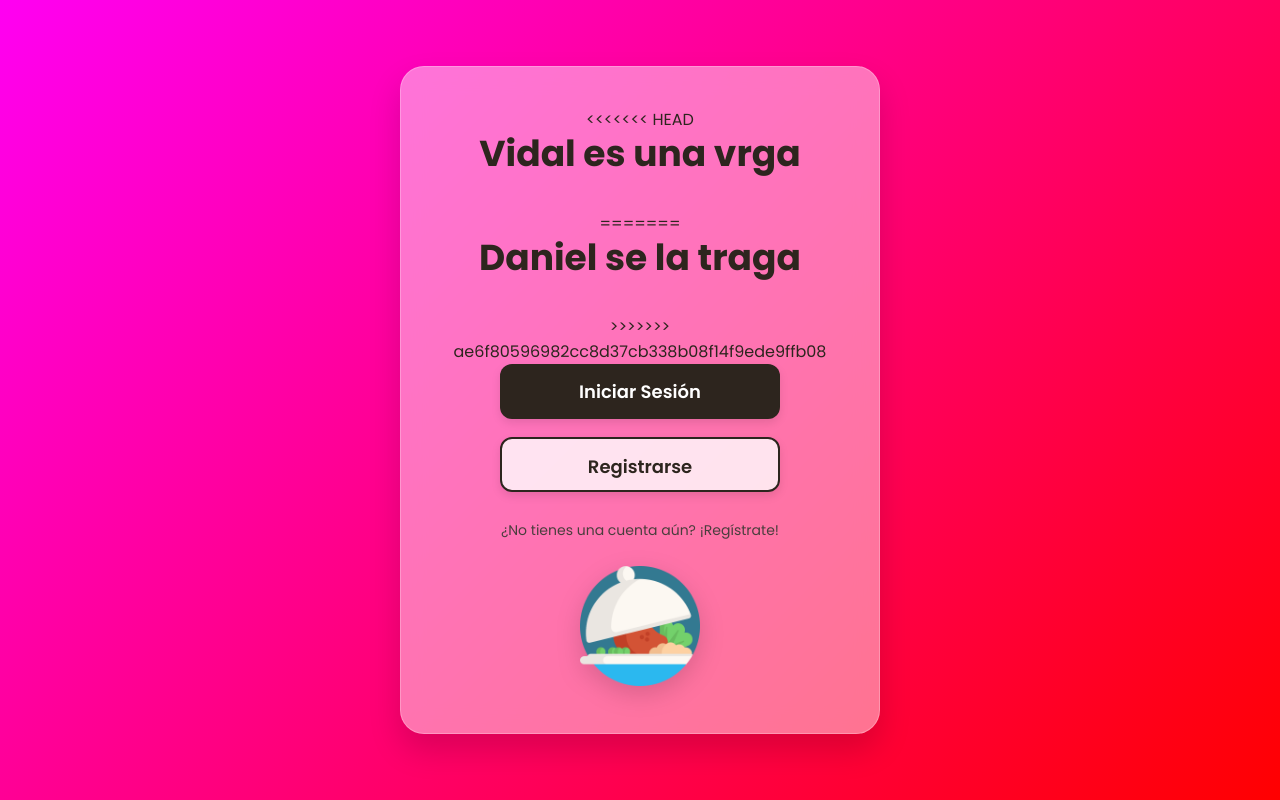
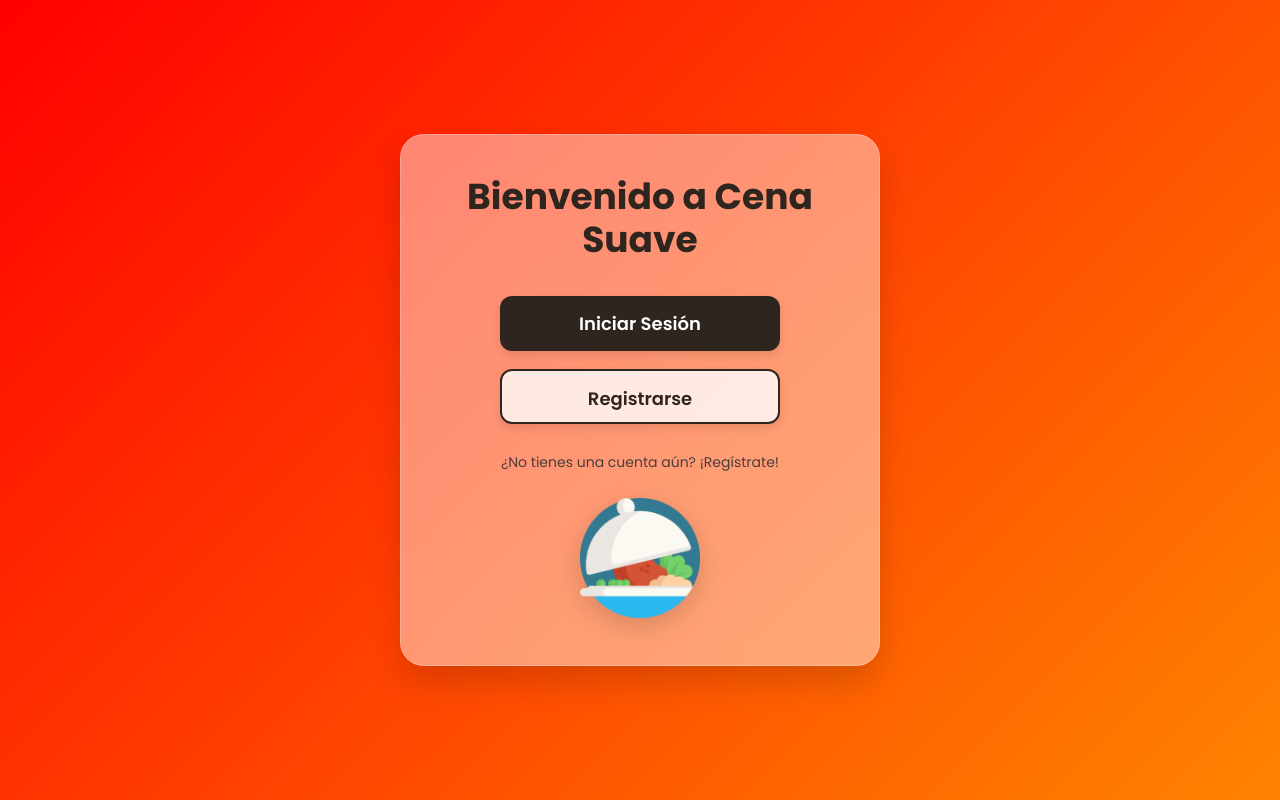
Before and after one commit to gitadd666/soft-dinner, a PHP site: page /index.php in a window 1280 px wide. Run offline with PHP 8.4, Linux system fonts and the light colour scheme.

Commit message:
Nuevo diseño index

```diff
--- a/soft dinner/index.php
+++ b/soft dinner/index.php
@@ -9,7 +9,7 @@
         @import url('https://fonts.googleapis.com/css2?family=Poppins:wght@300;400;600;700&display=swap');
 
         body {
-            background: linear-gradient(135deg, #ff00f2 0%, #ff0000 100%);
+            background: linear-gradient(135deg, #ff0000 0%, #ff8400 100%);
             font-family: 'Poppins', sans-serif;
             margin: 0;
             padding: 0;
@@ -123,11 +123,8 @@ if (isset($_POST['usuario'])) {
 ?>
 
 <div class="main-container">
-<<<<<<< HEAD
-    <h1>Vidal es una vrga</h1>
-=======
-    <h1>Daniel se la traga</h1>
->>>>>>> ae6f80596982cc8d37cb338b08f14f9ede9ffb08
+
+    <h1>Bienvenido a Cena Suave</h1>
 
     <form method="post" class="menu-form">
         <a href="InicioSesion.php" class="btn btn-login">Iniciar Sesión</a>
```
